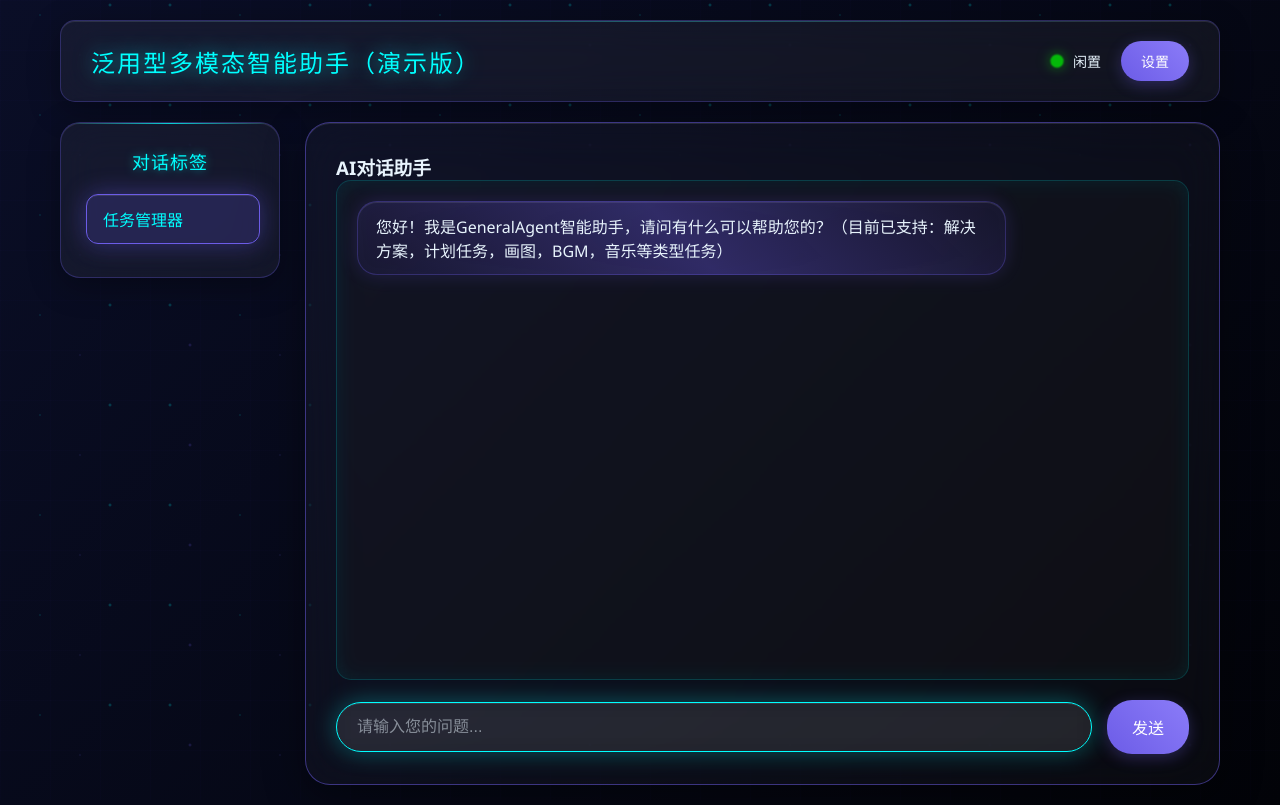
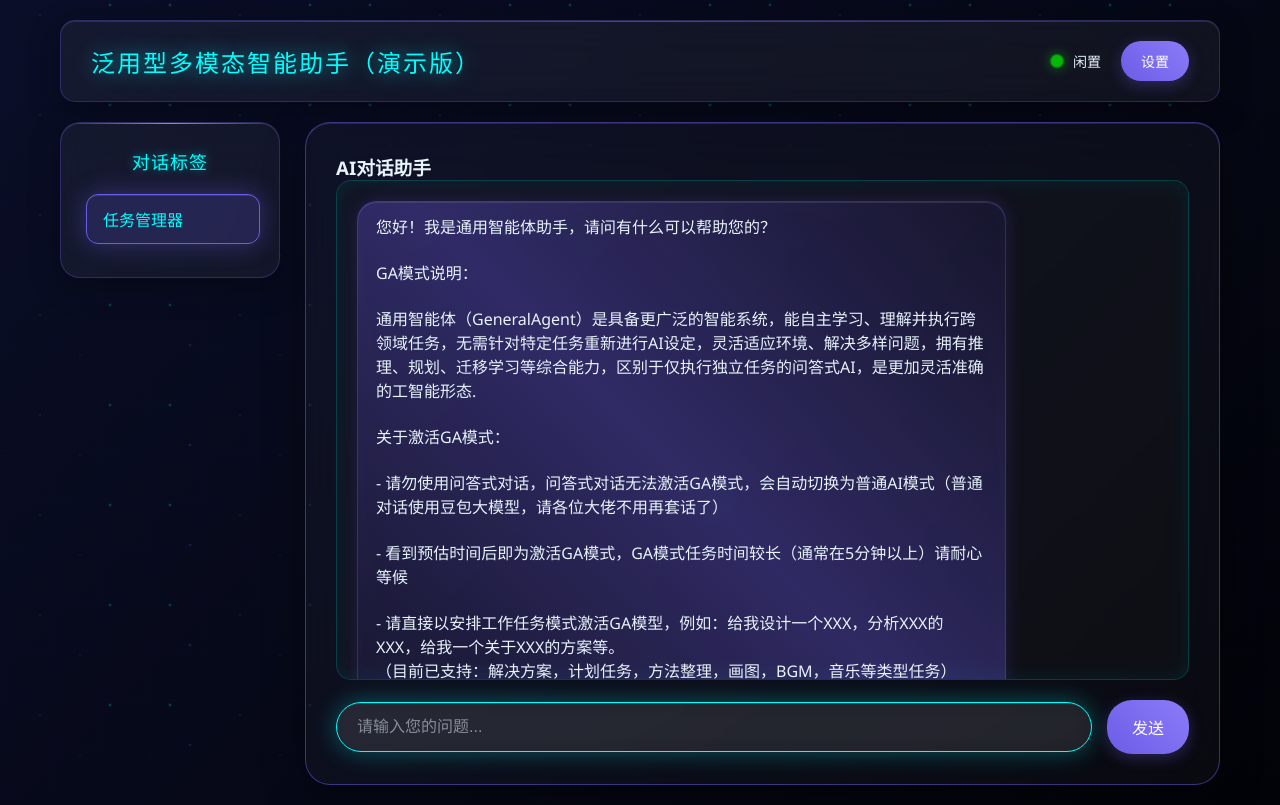
Before and after one commit to eylmmm62/eylmmm62.github.io, a plain HTML site: page index.html in a window 1280 px wide. Drawn offline with nearby package versions, Linux system fonts and the light colour scheme.

Commit message:
Add files via upload

```diff
--- a/index.html
+++ b/index.html
@@ -1255,7 +1255,7 @@
             <div class="chat-container">
             <h3>AI对话助手</h3>
             <div class="chat-box" id="chat-box">
-                <div class="message ai-message">您好！我是GeneralAgent智能助手，请问有什么可以帮助您的？（目前已支持：解决方案，计划任务，画图，BGM，音乐等类型任务）</div>
+                <div class="message ai-message">您好！我是通用智能体助手，请问有什么可以帮助您的？<br><br>GA模式说明：<br><br>通用智能体（GeneralAgent）是具备更广泛的智能系统，能自主学习、理解并执行跨领域任务，无需针对特定任务重新进行AI设定，灵活适应环境、解决多样问题，拥有推理、规划、迁移学习等综合能力，区别于仅执行独立任务的问答式AI，是更加灵活准确的工智能形态.<br><br>关于激活GA模式：<br><br>- 请勿使用问答式对话，问答式对话无法激活GA模式，会自动切换为普通AI模式（普通对话使用豆包大模型，请各位大佬不用再套话了）<br><br>- 看到预估时间后即为激活GA模式，GA模式任务时间较长（通常在5分钟以上）请耐心等候<br><br>- 请直接以安排工作任务模式激活GA模型，例如：给我设计一个XXX，分析XXX的XXX，给我一个关于XXX的方案等。<br>（目前已支持：解决方案，计划任务，方法整理，画图，BGM，音乐等类型任务）<br><br>- 为了达到更好的效果请提供更多的参考依据或任务关键点.</div>
             </div>
             <div class="input-area">
                 <input type="text" id="user-input" placeholder="请输入您的问题..." autofocus>
```
